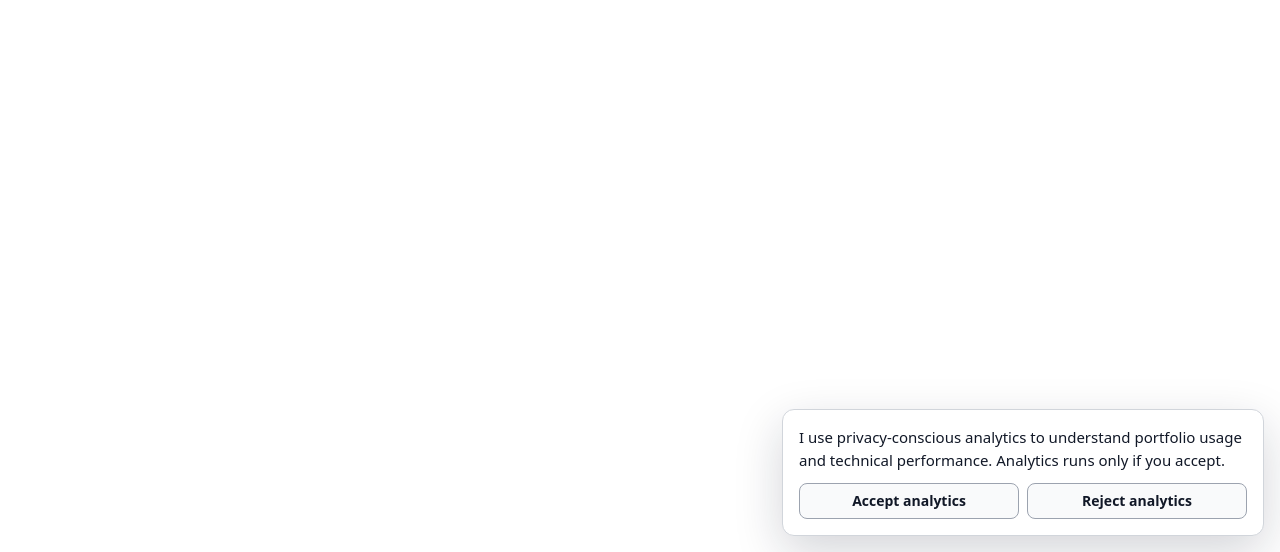
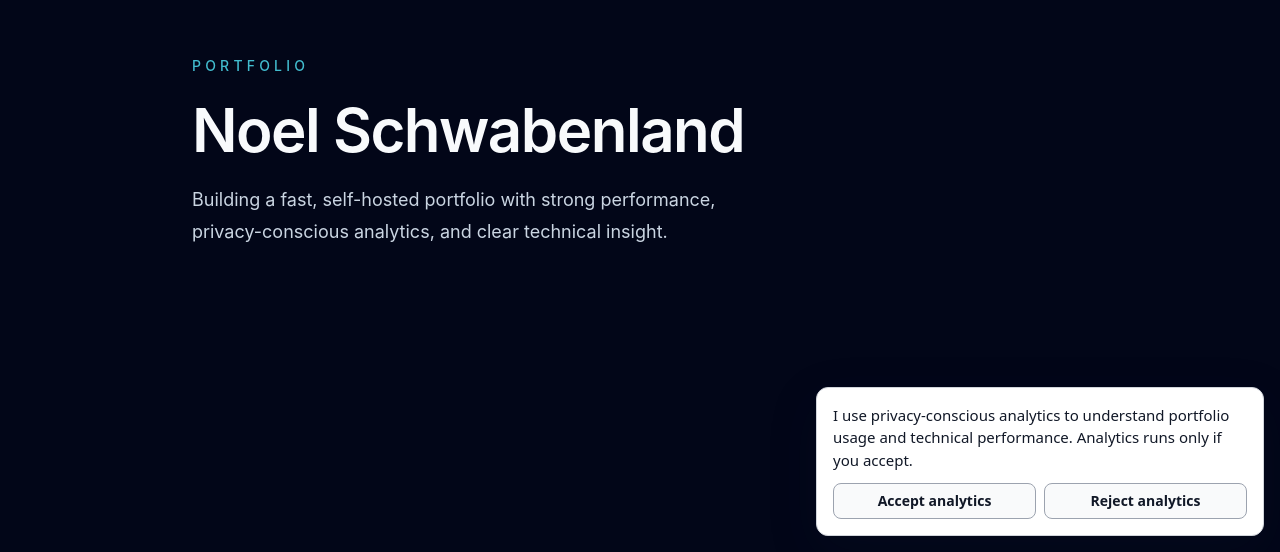
Before and after one commit to NoxelS/portfolio, an Astro site: page / in a window 1280 px wide. Shown: the part 248-800 px from the top of the page. Built offline with nearby package versions, Linux system fonts and the light colour scheme; Astro itself is replaced by a stand-in of ours; no server answers.

Commit message:
feat(tailwind): add tailwind integration

```diff
--- a/astro.config.mjs
+++ b/astro.config.mjs
@@ -1,4 +1,5 @@
 // @ts-check
+import tailwindcss from '@tailwindcss/vite';
 import node from '@astrojs/node';
 import sitemap from '@astrojs/sitemap';
 import { defineConfig } from 'astro/config';
@@ -7,6 +8,9 @@
 export default defineConfig({
 	site: 'https://noel.fyi',
 	output: 'server',
+	vite: {
+		plugins: [tailwindcss()],
+	},
 	adapter: node({
 		mode: 'middleware',
 		bodySizeLimit: 1_048_576,
--- a/package.json
+++ b/package.json
@@ -18,8 +18,10 @@
   "dependencies": {
     "@astrojs/node": "^10.1.0",
     "@astrojs/sitemap": "^3.7.2",
+    "@tailwindcss/vite": "^4.3.0",
     "astro": "^6.3.1",
     "sirv": "^3.0.2",
+    "tailwindcss": "^4.3.0",
     "web-vitals": "^5.2.0"
   },
   "devDependencies": {
--- a/src/layouts/BaseLayout.astro
+++ b/src/layouts/BaseLayout.astro
@@ -2,6 +2,7 @@
 import AnalyticsConsent from '../components/AnalyticsConsent.astro';
 import SEO from '../components/SEO.astro';
 import { getOpenPanelConfig } from '../data/analytics';
+import '../styles/global.css';
 
 interface Props {
 	title?: string;
@@ -19,7 +20,9 @@
 		<SEO title={title} description={description} canonicalPath={canonicalPath} />
 	</head>
 	<body>
-		<slot />
+		<main class="min-h-screen px-6 py-10 sm:px-10 lg:px-16">
+			<slot />
+		</main>
 		{openPanelConfig && <AnalyticsConsent />}
 		{
 			openPanelConfig && (
--- a/src/pages/index.astro
+++ b/src/pages/index.astro
@@ -4,4 +4,12 @@
 export const prerender = false;
 ---
 
-<BaseLayout title="Noel Schwabenland"></BaseLayout>
+<BaseLayout title="Noel Schwabenland">
+	<section class="mx-auto flex min-h-[calc(100vh-5rem)] max-w-4xl flex-col justify-center gap-6">
+		<p class="text-sm font-medium uppercase tracking-[0.3em] text-cyan-300/80">Portfolio</p>
+		<h1 class="max-w-2xl text-5xl font-semibold tracking-tight text-slate-50 sm:text-6xl">Noel Schwabenland</h1>
+		<p class="max-w-xl text-lg leading-8 text-slate-300">
+			Building a fast, self-hosted portfolio with strong performance, privacy-conscious analytics, and clear technical insight.
+		</p>
+	</section>
+</BaseLayout>
--- /dev/null
+++ b/src/styles/global.css
@@ -0,0 +1,15 @@
+@import "tailwindcss";
+
+@layer base {
+	html {
+		@apply bg-slate-950 text-slate-100 antialiased;
+	}
+
+	body {
+		@apply min-h-screen bg-slate-950 text-slate-100;
+	}
+
+	a {
+		@apply text-cyan-300 underline decoration-cyan-300/40 underline-offset-4 transition hover:text-cyan-200 hover:decoration-cyan-200;
+	}
+}
```
Also changed, not shown: 1 other file.
